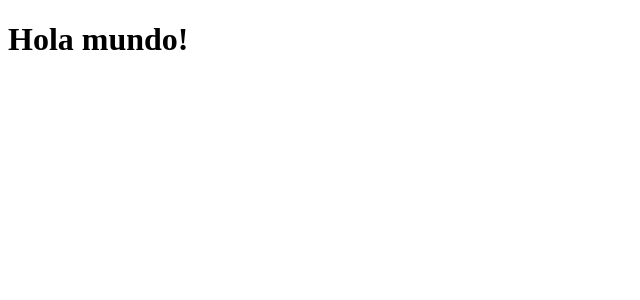
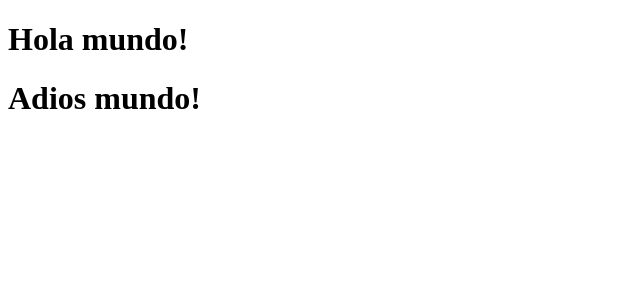
Before and after one commit to LeaffLovesBingus/dlp-prestamo, a Next.js app: page / in a window 1280 px wide. Shown: the top 300 px of the page, without its empty margins (0-640 px from the left). Built offline with nearby package versions, Linux system fonts and the light colour scheme.

Commit message:
Adios mundo

```diff
--- a/app/page.js
+++ b/app/page.js
@@ -8,6 +8,7 @@ export default function Home() {
       <>
         <div className="container">
           <h1 className="title">Hola mundo!</h1>
+          <h1 className="title">Adios mundo!</h1>
         </div>
       </>
     );
```
Also changed, not shown: Graphics/boceto-prestamo-devolucion.png (renamed from boceto-prestamo-devolucion.png), Graphics/mockup1.jpg (renamed from mockup1.jpg).
